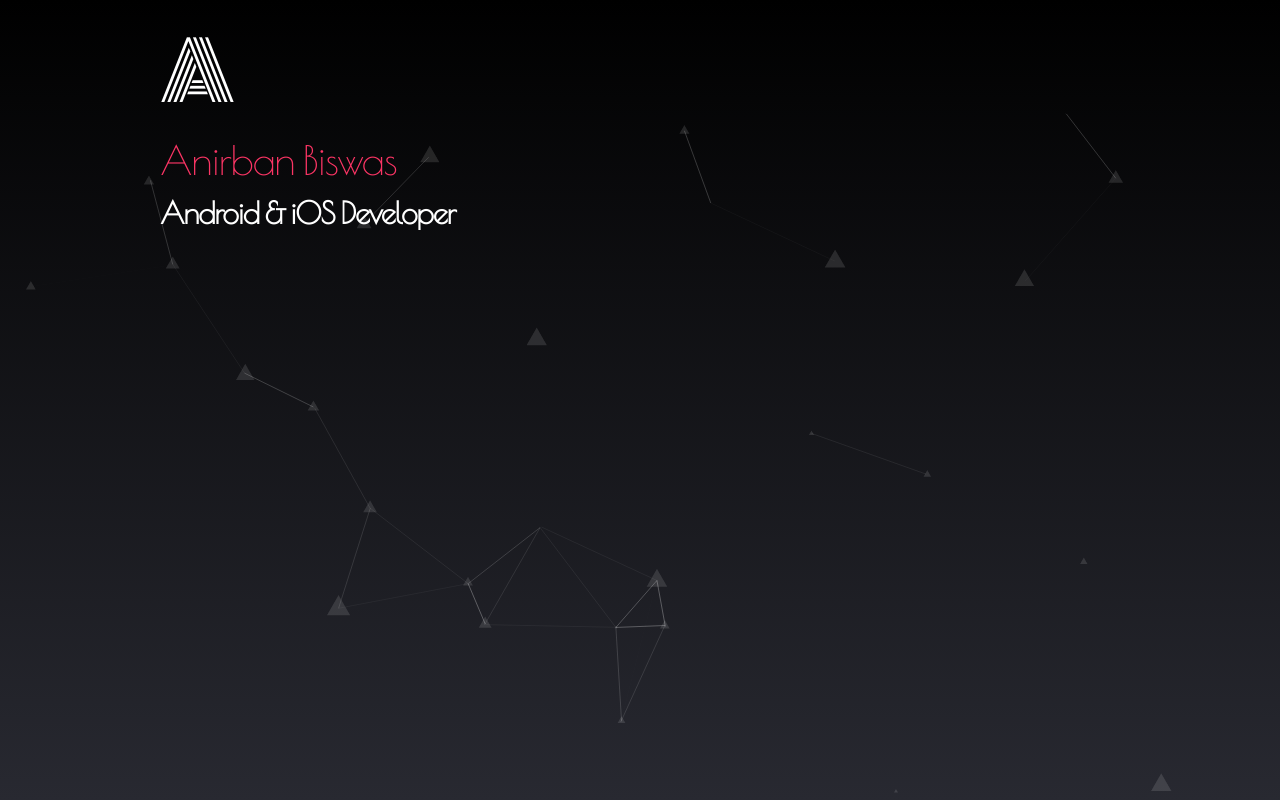
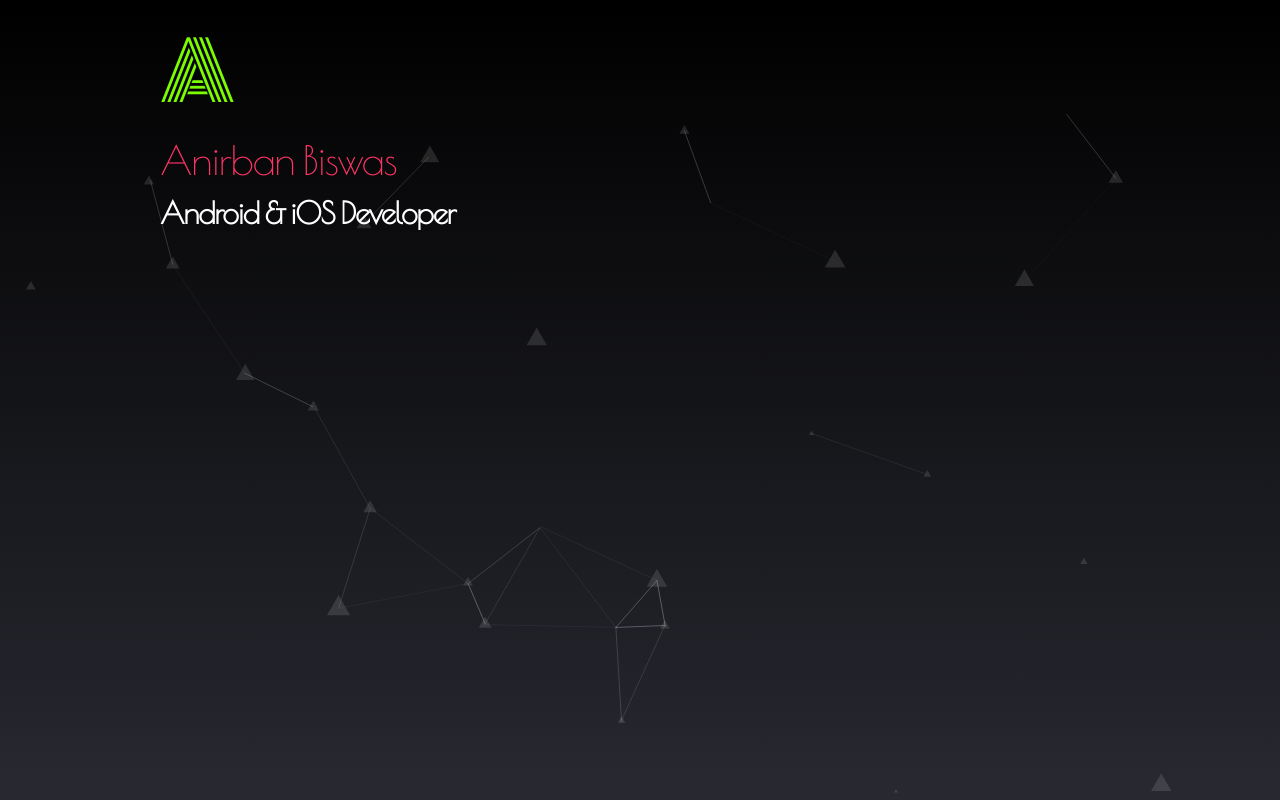
Before and after one commit to anirban-code-to-live/portfolio-page, a plain HTML site: page index.html in a window 1280 px wide. Drawn offline with nearby package versions, Linux system fonts and the light colour scheme.

Commit message:
logo color changed to light green to have better look and feel

```diff
--- a/css/style.css
+++ b/css/style.css
@@ -46,7 +46,7 @@ h2 {
 
 .logo {
     font-family: 'Monoton', cursive;
-    color: white;
+    color: lawngreen;
     font-size: 8rem;
 }
 
```
